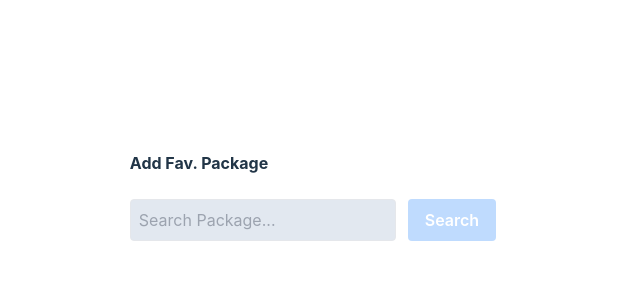
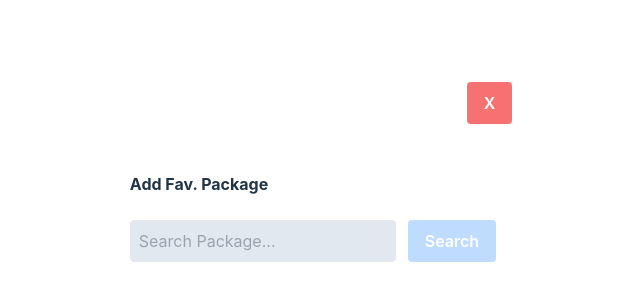
Before and after one commit to Kaustav-Bhattacharya/favorite-npm-package, a React (Vite) app: page /add-favorite in a window 1280 px wide. Shown: the part 220-520 px from the top of the page, without its empty margins (327-967 px from the left). Built offline with nearby package versions, Linux system fonts and the light colour scheme.

Commit message:
function name changed

```diff
--- a/src/pages/AddFavorite.tsx
+++ b/src/pages/AddFavorite.tsx
@@ -43,7 +43,7 @@ const AddFavorite: React.FC = () => {
     if (!debouncing && debouncedValue) fetchNpmPackages();
   }, [debouncedValue]);
 
-  const onCancel = () => {
+  const navigateHome = () => {
     navigate("/");
   };
 
@@ -87,6 +87,10 @@ const AddFavorite: React.FC = () => {
   };
 
   return (
+    <div>
+      <div className="text-right">
+        <DangerButton onClick={navigateHome}>X</DangerButton>
+      </div>
       <div className="container mx-auto mt-8 p-4">
         <h2 className="text-left">
           <strong>Add Fav. Package</strong>
@@ -109,7 +113,7 @@ const AddFavorite: React.FC = () => {
         {loading && <Loader />}
         {searchResults.length > 0 ? (
           <div className="mt-10">
-          <h3 className="text-lg font-semibold text-left">Search Results:</h3>
+            <p className="text-left"><strong>Search Results:</strong></p>
             <div className="max-h-40 overflow-y-auto mt-2 no-scrollbar">
               {searchResults.map((pkg: any) => (
                 <div
@@ -140,8 +144,8 @@ const AddFavorite: React.FC = () => {
 
         {selectedPackage && (
           <div className="mt-10">
+            <p className="text-left mb-1"><strong>Why is this your favorite?</strong></p>
             <textarea
-            placeholder="Why is this your favorite package?"
               value={favReason}
               onChange={(e) => setFavReason(e.target.value)}
               className="w-full p-2 border rounded bg-slate-200 "
@@ -149,11 +153,11 @@ const AddFavorite: React.FC = () => {
           </div>
         )}
         {favReason.trim() !== "" && (
-        <div className="gap-3 flex flex-row justify-evenly items-center mt-5">
+          <div className="mt-5 text-right">
             <PrimaryButton onClick={handleAddFav}>Add</PrimaryButton>
-          <DangerButton onClick={onCancel}>Cancel</DangerButton>
           </div>
         )}
+      </div>
     </div>
   );
 };
```
Lines whose indentation alone changed are shown as unchanged.
